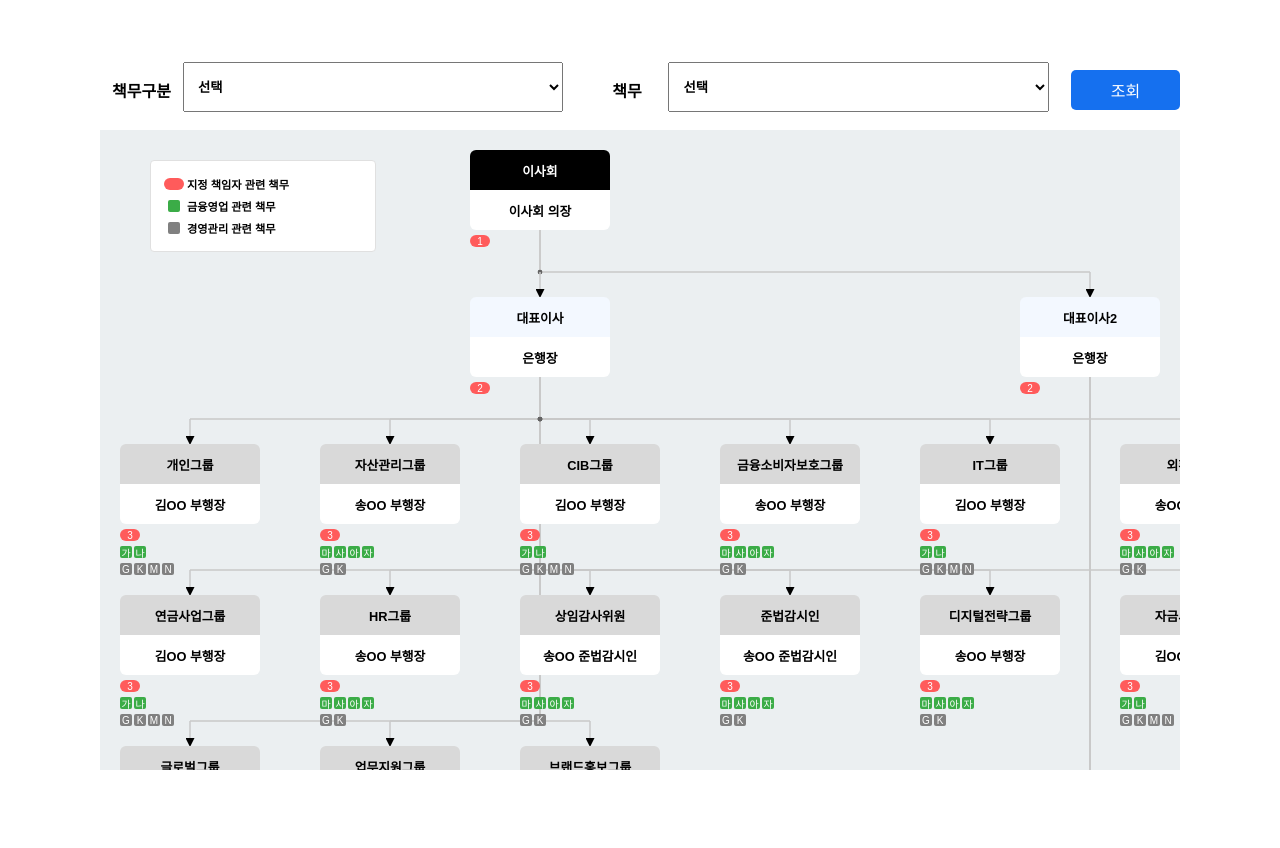
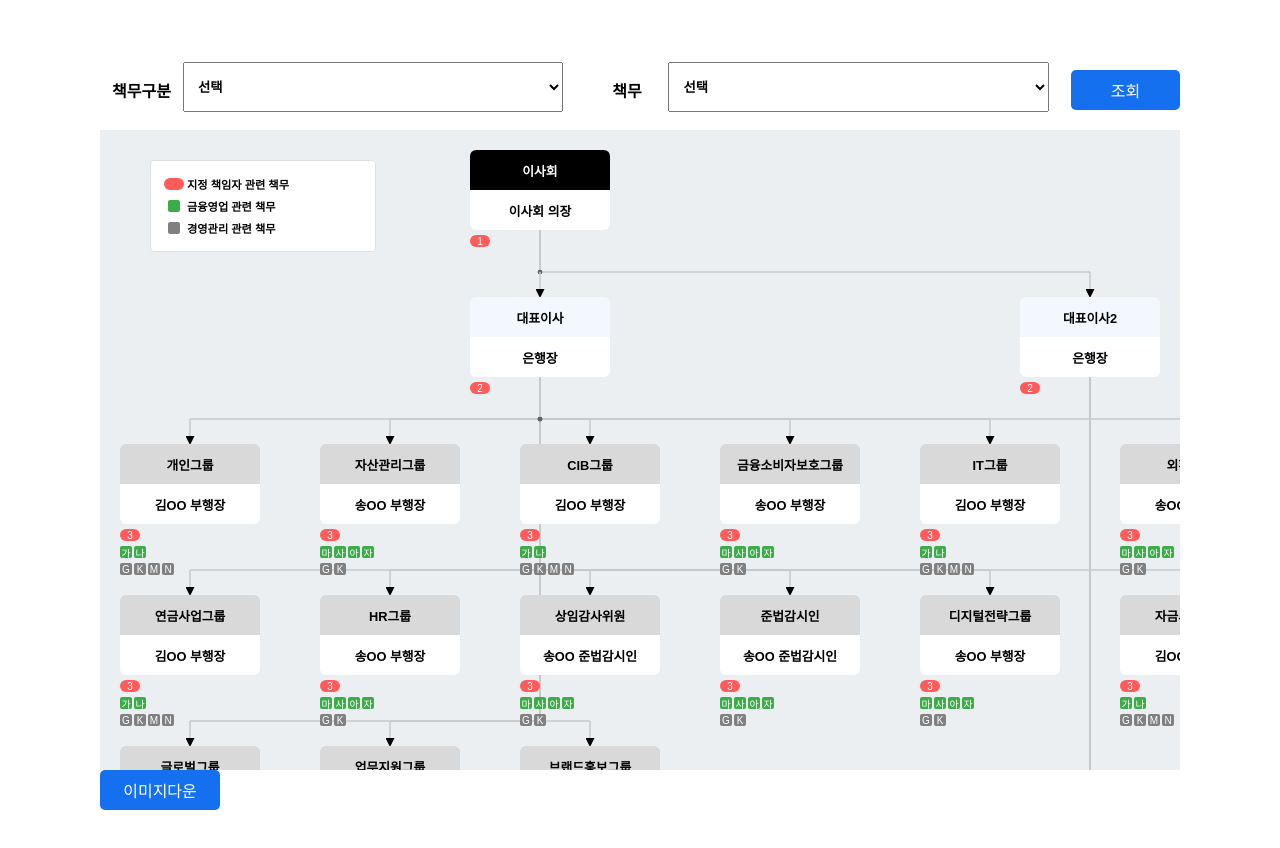
Before and after one commit to jaewon906/responsibility-diagram, a Vue app: page / in a window 1280 px wide. Shown: the top 848 px of the page. Built offline with nearby package versions, Linux system fonts and the light colour scheme; a web font is replaced by a local one.

Commit message:
add download diagram image

```diff
--- a/package.json
+++ b/package.json
@@ -9,6 +9,7 @@
     "preview": "vite preview"
   },
   "dependencies": {
+    "html-to-image": "^1.11.11",
     "mermaid": "^11.4.1",
     "vue": "^3.5.13"
   },
--- a/src/App.vue
+++ b/src/App.vue
@@ -1,40 +1,37 @@
 <template>
     <search-filter @search="find"/>
     <diagram-page :data="dummys"/>
+  <ur-button @click="downloadImage" main>이미지다운</ur-button>
 </template>
 
 <script setup="init">
 import dummys from "@/dummy.js";
+import {toPng} from 'html-to-image'
 import {onMounted, provide, ref} from "vue";
 import DiagramPage from "@/components/DiagramPage.vue";
 import SearchFilter from "@/components/SearchFilter.vue";
-
+import UrButton from "@/components/common/UrButton.vue";
 const data = ref({})
 onMounted(()=>{
   init();
 })
 provide("searchParam", data)
 
-// const resData = ref([])
-
 function init(){
-  // makeResponsibilityDiagram(dummys)
 }
 
-// const makeResponsibilityDiagram = (data) => {
-//   for(let object of data) {
-//     const obj = {}
-//     for (let [key, value] of Object.entries(object)) {
-//       if(key !== "children")
-//         obj[key] = value
-//       if(key === "children" && value.length > 0)
-//         makeResponsibilityDiagram(value)
-//     }
-//     resData.value.unshift(obj)
-//   }
-// }
 const find = (d)=>{
   data.value = d;
+}
+const downloadImage = ()=>{
+  const el = document.getElementsByClassName('diagram__page')[0]
+  toPng(el).then((image)=>{
+    const link = window.document.createElement('a');
+    link.style = 'display:none;';
+    link.download = 'test.png';
+    link.href = image;
+    link.click();
+  })
 }
 </script>
 
```
Also changed, not shown: 1 other file (tests, documents, lock files or other folders).
